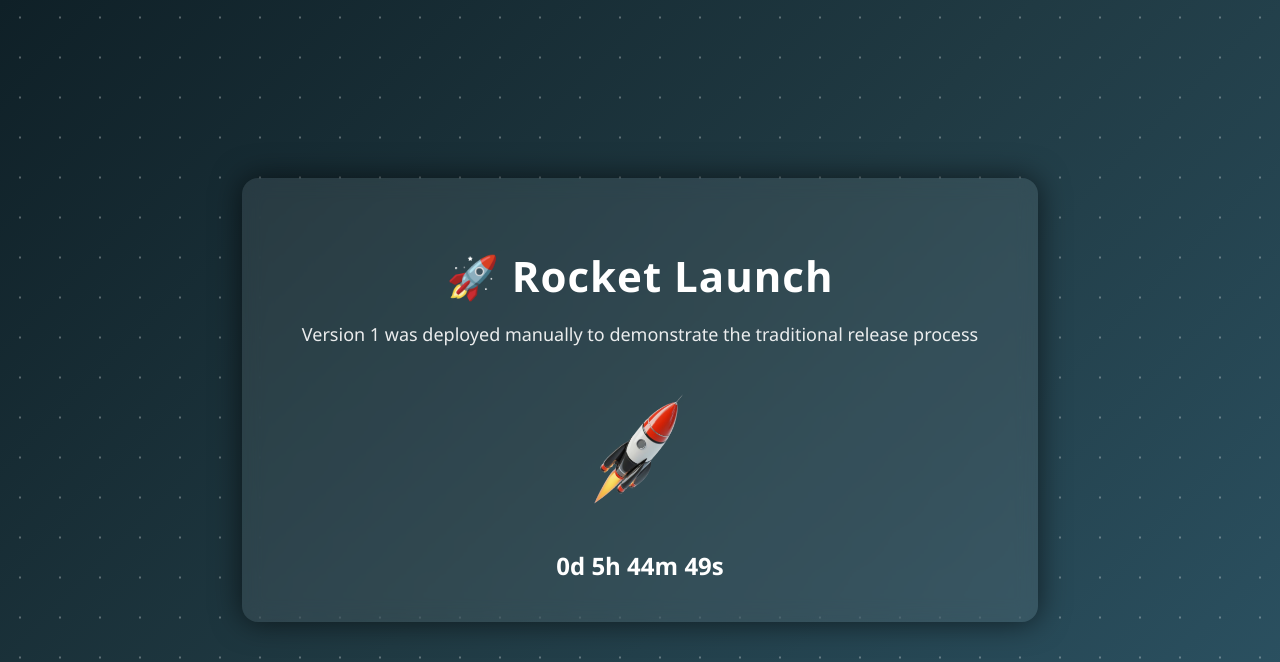
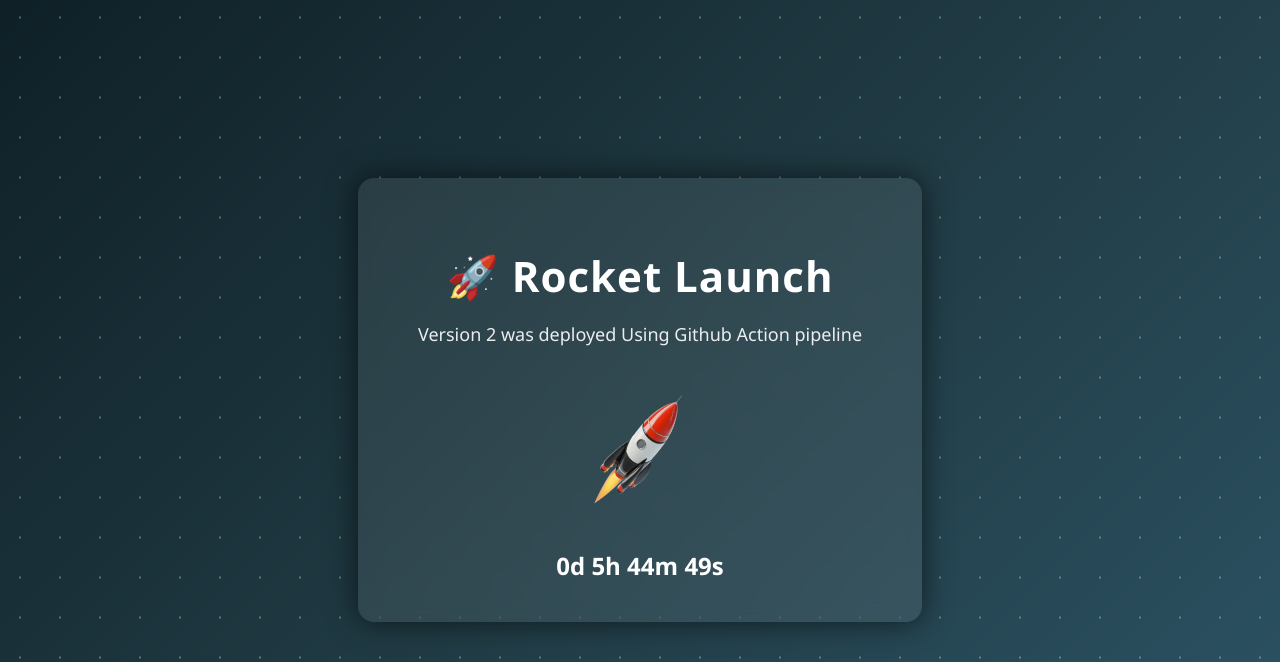
Before and after one commit to Eekshitha26/python-ci-cd, a Flask app: page / in a window 1280 px wide; the page is wider, and only the part inside the window is pictured. Shown: the top 662 px of that part. Run offline with Flask 3, Linux system fonts and the light colour scheme.

Commit message:
changing the Index.html

```diff
--- a/templates/index.html
+++ b/templates/index.html
@@ -84,7 +84,7 @@ p {
 
 <div class="container">
     <h1>🚀 Rocket Launch</h1>
-    <p>Version 1 was deployed manually to demonstrate the traditional release process</p>
+    <p>Version 2 was deployed Using Github Action pipeline </p>
 
     <img src="{{ url_for('static', filename='rocket.png') }}"
          alt="Rocket" class="rocket">
```
